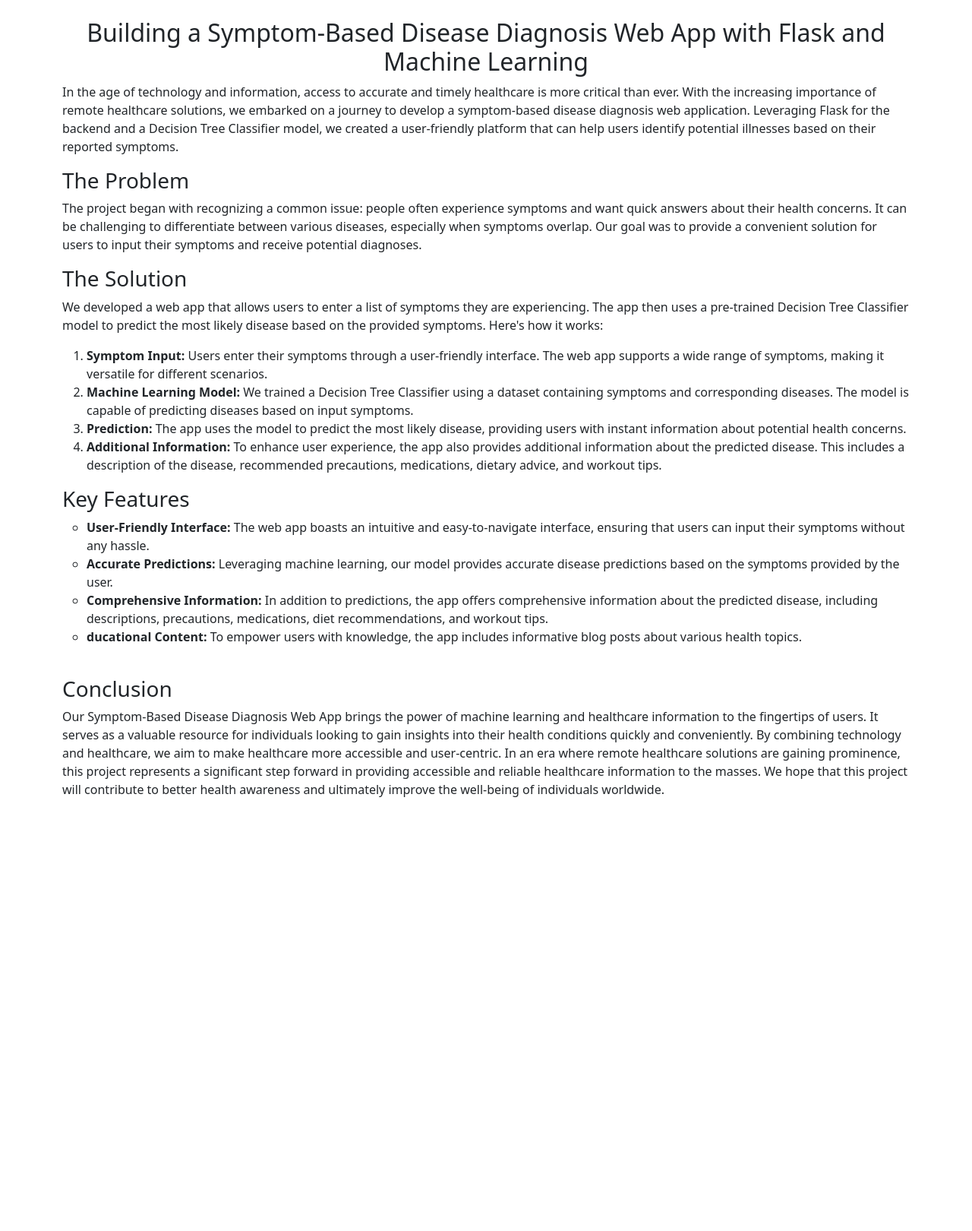
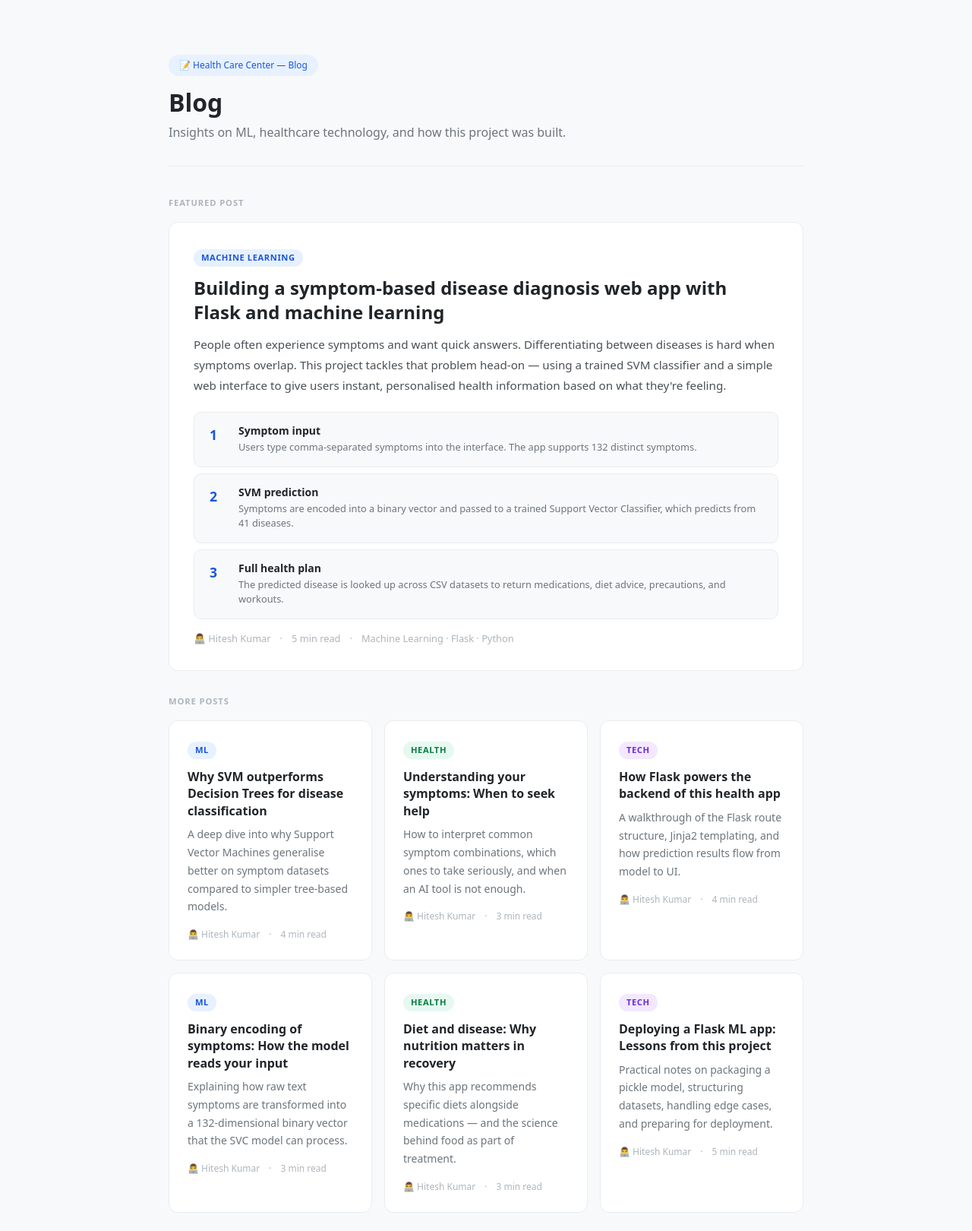
Before and after one commit to HiteshKumar360/Medicine-Recommendation-System, a Flask app: page /blog in a window 1280 px wide. Shown: the whole page at 76% size. Before the commit the page ends 1049 px from the top, so only its background shows below. Run offline with Flask 3, Linux system fonts and the light colour scheme; parts of the project's set-up code (start-up, migrations or seed data) failed here and were passed over.

Commit message:
Update blog.html

```diff
--- a/templates/blog.html
+++ b/templates/blog.html
@@ -3,45 +3,303 @@
   <head>
     <meta charset="utf-8">
     <meta name="viewport" content="width=device-width, initial-scale=1">
-    <title>Blog Post</title>
+    <title>Blog — Health Care Center</title>
     <link href="https://cdn.jsdelivr.net/npm/bootstrap@5.3.1/dist/css/bootstrap.min.css" rel="stylesheet" integrity="sha384-4bw+/aepP/YC94hEpVNVgiZdgIC5+VKNBQNGCHeKRQN+PtmoHDEXuppvnDJzQIu9" crossorigin="anonymous">
+    <style>
+      body { background-color: #f8f9fa; }
+
+      .blog-hero {
+        padding: 3rem 0 2rem;
+        border-bottom: 1px solid #e9ecef;
+        margin-bottom: 2.5rem;
+      }
+
+      .badge-pill {
+        display: inline-flex;
+        align-items: center;
+        gap: 6px;
+        background-color: #e7f1ff;
+        color: #1a56db;
+        font-size: 0.75rem;
+        font-weight: 500;
+        padding: 5px 14px;
+        border-radius: 20px;
+        margin-bottom: 1rem;
+      }
+
+      .blog-card {
+        background: #ffffff;
+        border: 1px solid #e9ecef;
+        border-radius: 12px;
+        padding: 1.5rem;
+        height: 100%;
+        transition: box-shadow 0.2s ease;
+      }
+
+      .blog-card:hover {
+        box-shadow: 0 4px 16px rgba(0,0,0,0.08);
+      }
+
+      .blog-tag {
+        display: inline-block;
+        font-size: 0.7rem;
+        font-weight: 600;
+        text-transform: uppercase;
+        letter-spacing: 0.05em;
+        padding: 3px 10px;
+        border-radius: 20px;
+        margin-bottom: 0.75rem;
+      }
+
+      .tag-ml { background-color: #e7f1ff; color: #1a56db; }
+      .tag-health { background-color: #e6f9f0; color: #0a7c43; }
+      .tag-tech { background-color: #f3e8ff; color: #6d28d9; }
+
+      .blog-card h5 {
+        font-size: 1rem;
+        font-weight: 600;
+        color: #212529;
+        margin-bottom: 0.5rem;
+        line-height: 1.4;
+      }
+
+      .blog-card p {
+        font-size: 0.875rem;
+        color: #6c757d;
+        line-height: 1.7;
+        margin-bottom: 1rem;
+      }
+
+      .blog-meta {
+        font-size: 0.75rem;
+        color: #adb5bd;
+        display: flex;
+        align-items: center;
+        gap: 12px;
+      }
+
+      .featured-card {
+        background: #ffffff;
+        border: 1px solid #e9ecef;
+        border-radius: 12px;
+        padding: 2rem;
+        margin-bottom: 2rem;
+      }
+
+      .featured-card .tag { margin-bottom: 1rem; }
+
+      .featured-card h2 {
+        font-size: 1.5rem;
+        font-weight: 700;
+        color: #212529;
+        margin-bottom: 0.75rem;
+        line-height: 1.35;
+      }
+
+      .featured-card p {
+        font-size: 0.95rem;
+        color: #495057;
+        line-height: 1.8;
+        margin-bottom: 1.25rem;
+      }
+
+      .featured-card .blog-meta {
+        font-size: 0.8rem;
+      }
+
+      .section-label {
+        font-size: 0.7rem;
+        font-weight: 700;
+        text-transform: uppercase;
+        letter-spacing: 0.08em;
+        color: #adb5bd;
+        margin-bottom: 1rem;
+      }
+
+      .read-more {
+        font-size: 0.8rem;
+        font-weight: 600;
+        color: #1a56db;
+        text-decoration: none;
+      }
+
+      .read-more:hover { text-decoration: underline; }
+
+      .step-box {
+        background: #f8f9fa;
+        border: 1px solid #e9ecef;
+        border-radius: 10px;
+        padding: 1rem 1.25rem;
+        display: flex;
+        gap: 14px;
+        align-items: flex-start;
+      }
+
+      .step-num {
+        font-size: 1.1rem;
+        font-weight: 700;
+        color: #1a56db;
+        min-width: 24px;
+      }
+
+      .step-box h6 {
+        font-size: 0.875rem;
+        font-weight: 600;
+        margin-bottom: 3px;
+        color: #212529;
+      }
+
+      .step-box p {
+        font-size: 0.8rem;
+        color: #6c757d;
+        margin: 0;
+        line-height: 1.5;
+      }
+    </style>
   </head>
   <body>
-    <div class="container my-4 mt-4">
 
-        <h2 class="text-center"> Building a Symptom-Based Disease Diagnosis Web App with Flask and Machine Learning</h2>
-        <p>In the age of technology and information, access to accurate and timely healthcare is more critical than ever. With the increasing importance of remote healthcare solutions, we embarked on a journey to develop a symptom-based disease diagnosis web application. Leveraging Flask for the backend and a Decision Tree Classifier model, we created a user-friendly platform that can help users identify potential illnesses based on their reported symptoms.</p>
+    <div class="container my-4" style="max-width: 860px;">
 
-        <h3>The Problem</h3>
-        <p>The project began with recognizing a common issue: people often experience symptoms and want quick answers about their health concerns. It can be challenging to differentiate between various diseases, especially when symptoms overlap. Our goal was to provide a convenient solution for users to input their symptoms and receive potential diagnoses.</p>
+      <!-- Hero -->
+      <div class="blog-hero">
+        <div class="badge-pill">📝 Health Care Center — Blog</div>
+        <h1 class="fw-semibold mb-2" style="font-size: 2rem;">Blog</h1>
+        <p class="text-secondary mb-0">Insights on ML, healthcare technology, and how this project was built.</p>
+      </div>
 
-        <h3>The Solution</h3>
-        <p>We developed a web app that allows users to enter a list of symptoms they are experiencing. The app then uses a pre-trained Decision Tree Classifier model to predict the most likely disease based on the provided symptoms. Here's how it works:</p>
+      <!-- Featured post -->
+      <div class="section-label">Featured post</div>
+      <div class="featured-card">
+        <span class="blog-tag tag-ml">Machine Learning</span>
+        <h2>Building a symptom-based disease diagnosis web app with Flask and machine learning</h2>
+        <p>
+          People often experience symptoms and want quick answers. Differentiating between diseases
+          is hard when symptoms overlap. This project tackles that problem head-on — using a trained
+          SVM classifier and a simple web interface to give users instant, personalised health
+          information based on what they're feeling.
+        </p>
 
-        <ol>
-            <li><b><strong>Symptom Input:</strong></b> Users enter their symptoms through a user-friendly interface. The web app supports a wide range of symptoms, making it versatile for different scenarios.</li>
-            <li><b><strong>Machine Learning Model:</strong></b> We trained a Decision Tree Classifier using a dataset containing symptoms and corresponding diseases. The model is capable of predicting diseases based on input symptoms.</li>
-            <li><b><strong>Prediction:</strong></b> The app uses the model to predict the most likely disease, providing users with instant information about potential health concerns.</li>
-            <li><b><strong>Additional Information: </strong></b> To enhance user experience, the app also provides additional information about the predicted disease. This includes a description of the disease, recommended precautions, medications, dietary advice, and workout tips.</li>
+        <!-- How it works steps -->
+        <div class="d-flex flex-column gap-2 mb-3">
+          <div class="step-box">
+            <span class="step-num">1</span>
+            <div>
+              <h6>Symptom input</h6>
+              <p>Users type comma-separated symptoms into the interface. The app supports 132 distinct symptoms.</p>
+            </div>
+          </div>
+          <div class="step-box">
+            <span class="step-num">2</span>
+            <div>
+              <h6>SVM prediction</h6>
+              <p>Symptoms are encoded into a binary vector and passed to a trained Support Vector Classifier, which predicts from 41 diseases.</p>
+            </div>
+          </div>
+          <div class="step-box">
+            <span class="step-num">3</span>
+            <div>
+              <h6>Full health plan</h6>
+              <p>The predicted disease is looked up across CSV datasets to return medications, diet advice, precautions, and workouts.</p>
+            </div>
+          </div>
+        </div>
 
-        </ol>
+        <div class="blog-meta">
+          <span>👨‍💻 Hitesh Kumar</span>
+          <span>·</span>
+          <span>5 min read</span>
+          <span>·</span>
+          <span>Machine Learning · Flask · Python</span>
+        </div>
+      </div>
 
-        <h3>Key Features</h3>
-        <ul type="circle">
-            <li><b><strong>User-Friendly Interface:</strong></b> The web app boasts an intuitive and easy-to-navigate interface, ensuring that users can input their symptoms without any hassle.</li>
-            <li><b><strong>Accurate Predictions:</strong></b> Leveraging machine learning, our model provides accurate disease predictions based on the symptoms provided by the user.</li>
-            <li><b><strong>Comprehensive Information: </strong></b>In addition to predictions, the app offers comprehensive information about the predicted disease, including descriptions, precautions, medications, diet recommendations, and workout tips.</li>
-            <li><b><strong>ducational Content:</strong></b> To empower users with knowledge, the app includes informative blog posts about various health topics.</li>
-        </ul>
+      <!-- More posts -->
+      <div class="section-label">More posts</div>
+      <div class="row g-3">
 
-        <br>
+        <div class="col-md-4">
+          <div class="blog-card">
+            <span class="blog-tag tag-ml">ML</span>
+            <h5>Why SVM outperforms Decision Trees for disease classification</h5>
+            <p>A deep dive into why Support Vector Machines generalise better on symptom datasets compared to simpler tree-based models.</p>
+            <div class="blog-meta">
+              <span>👨‍💻 Hitesh Kumar</span>
+              <span>·</span>
+              <span>4 min read</span>
+            </div>
+          </div>
+        </div>
 
-        <h3>Conclusion</h3>
-        <p>Our Symptom-Based Disease Diagnosis Web App brings the power of machine learning and healthcare information to the fingertips of users. It serves as a valuable resource for individuals looking to gain insights into their health conditions quickly and conveniently. By combining technology and healthcare, we aim to make healthcare more accessible and user-centric.
+        <div class="col-md-4">
+          <div class="blog-card">
+            <span class="blog-tag tag-health">Health</span>
+            <h5>Understanding your symptoms: When to seek help</h5>
+            <p>How to interpret common symptom combinations, which ones to take seriously, and when an AI tool is not enough.</p>
+            <div class="blog-meta">
+              <span>👨‍💻 Hitesh Kumar</span>
+              <span>·</span>
+              <span>3 min read</span>
+            </div>
+          </div>
+        </div>
 
-In an era where remote healthcare solutions are gaining prominence, this project represents a significant step forward in providing accessible and reliable healthcare information to the masses. We hope that this project will contribute to better health awareness and ultimately improve the well-being of individuals worldwide.</p>
+        <div class="col-md-4">
+          <div class="blog-card">
+            <span class="blog-tag tag-tech">Tech</span>
+            <h5>How Flask powers the backend of this health app</h5>
+            <p>A walkthrough of the Flask route structure, Jinja2 templating, and how prediction results flow from model to UI.</p>
+            <div class="blog-meta">
+              <span>👨‍💻 Hitesh Kumar</span>
+              <span>·</span>
+              <span>4 min read</span>
+            </div>
+          </div>
+        </div>
+
+        <div class="col-md-4">
+          <div class="blog-card">
+            <span class="blog-tag tag-ml">ML</span>
+            <h5>Binary encoding of symptoms: How the model reads your input</h5>
+            <p>Explaining how raw text symptoms are transformed into a 132-dimensional binary vector that the SVC model can process.</p>
+            <div class="blog-meta">
+              <span>👨‍💻 Hitesh Kumar</span>
+              <span>·</span>
+              <span>3 min read</span>
+            </div>
+          </div>
+        </div>
+
+        <div class="col-md-4">
+          <div class="blog-card">
+            <span class="blog-tag tag-health">Health</span>
+            <h5>Diet and disease: Why nutrition matters in recovery</h5>
+            <p>Why this app recommends specific diets alongside medications — and the science behind food as part of treatment.</p>
+            <div class="blog-meta">
+              <span>👨‍💻 Hitesh Kumar</span>
+              <span>·</span>
+              <span>3 min read</span>
+            </div>
+          </div>
+        </div>
+
+        <div class="col-md-4">
+          <div class="blog-card">
+            <span class="blog-tag tag-tech">Tech</span>
+            <h5>Deploying a Flask ML app: Lessons from this project</h5>
+            <p>Practical notes on packaging a pickle model, structuring datasets, handling edge cases, and preparing for deployment.</p>
+            <div class="blog-meta">
+              <span>👨‍💻 Hitesh Kumar</span>
+              <span>·</span>
+              <span>5 min read</span>
+            </div>
+          </div>
+        </div>
+
+      </div>
 
     </div>
+
     <script src="https://cdn.jsdelivr.net/npm/bootstrap@5.3.1/dist/js/bootstrap.bundle.min.js" integrity="sha384-HwwvtgBNo3bZJJLYd8oVXjrBZt8cqVSpeBNS5n7C8IVInixGAoxmnlMuBnhbgrkm" crossorigin="anonymous"></script>
   </body>
 </html>
```
